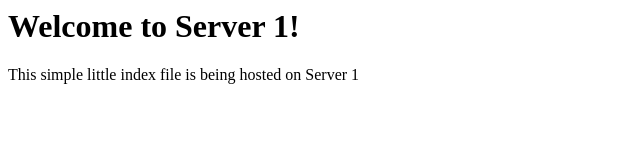
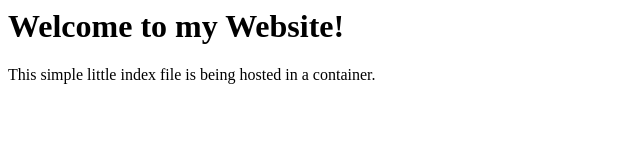
Before and after one commit to WSU-kduncan/cicd-flamefish345, a plain HTML site: page website/index.html in a window 1280 px wide. Shown: the whole page, without its empty margins (0-640 px from the left). Drawn offline with Linux system fonts and the light colour scheme.

Commit message:
changed the code in index.html

```diff
--- a/website/index.html
+++ b/website/index.html
@@ -5,8 +5,8 @@
 </head>
 
 <body>
-    <H1> Welcome to Server 1! </H1>
-    <p> This simple little index file is being hosted on Server 1</p>
+    <H1> Welcome to my Website! </H1>
+    <p> This simple little index file is being hosted in a container. </p>
 </body>
 
 </html>
```
